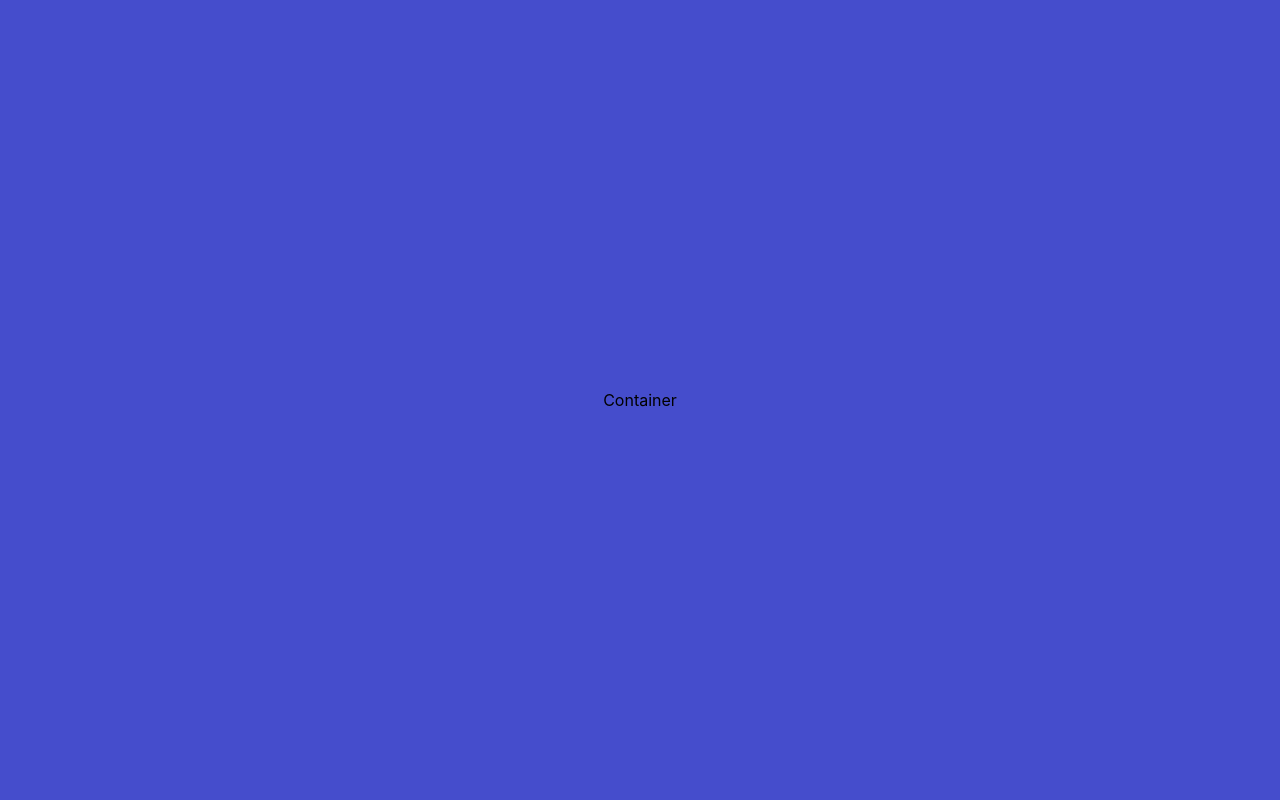
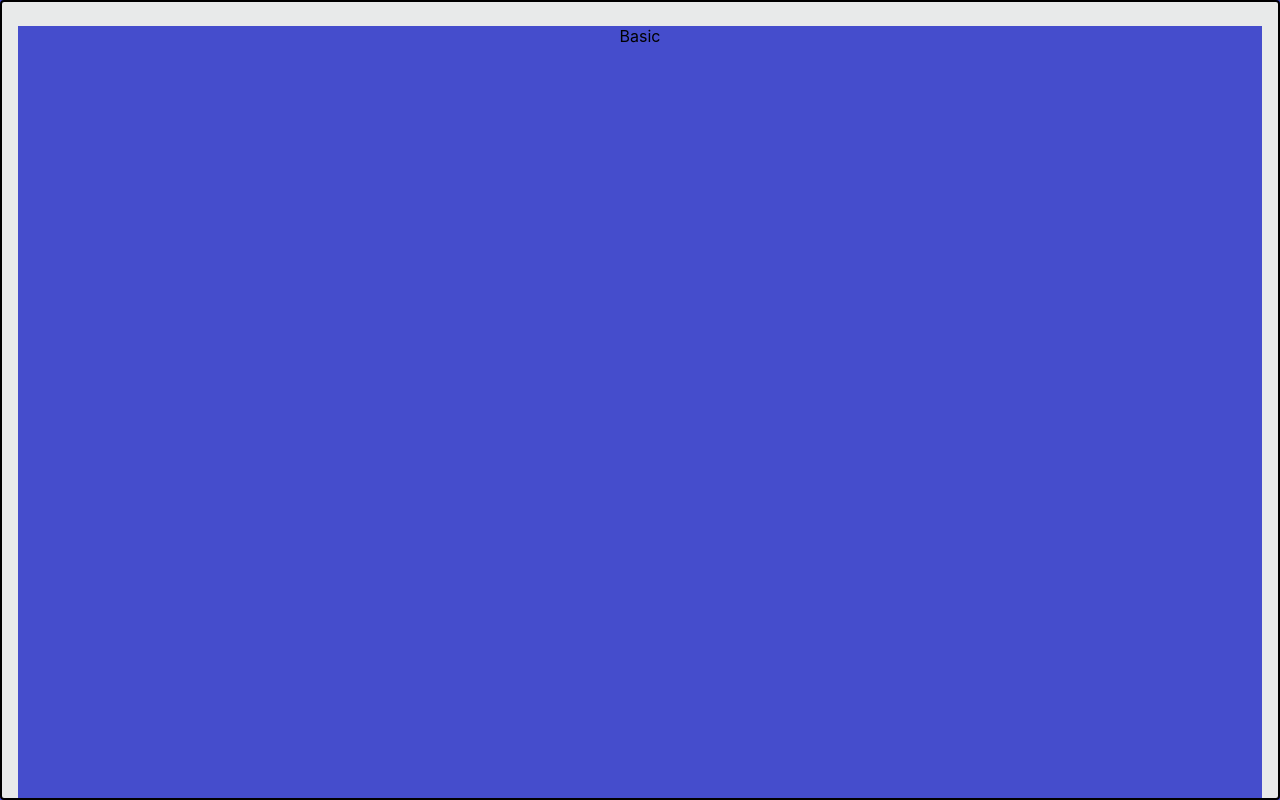
Before and after one commit to Breck37/breckulator, a React (Create React App) app: page / in a window 1280 px wide. Built offline with nearby package versions, Linux system fonts and the light colour scheme.

Commit message:
init: Calculator/Basic, Container

```diff
--- /dev/null
+++ b/src/components/Calculator/BasicCalculator.tsx
@@ -0,0 +1,12 @@
+import React from 'react'
+import '../../styles/calculator.scss';
+
+const BasicCalculator = () => {
+    return (
+        <div className="inner-calculator  basic">
+            Basic
+        </div>
+    )
+}
+
+export default BasicCalculator;
--- a/src/components/Calculator/Calculator.tsx
+++ b/src/components/Calculator/Calculator.tsx
@@ -1,11 +1,14 @@
-import React from 'react'
+import React from "react";
+import BasicCalculator from "./BasicCalculator";
 
 const Calculator = () => {
-    return (
-        <div>
-            Calculator
-        </div>
-    )
-}
+  return (
+    <div className="calculator-container">
+      <div className="calculator-main">
+        <BasicCalculator />
+      </div>
+    </div>
+  );
+};
 
 export default Calculator;
--- a/src/layout/Container.tsx
+++ b/src/layout/Container.tsx
@@ -7,7 +7,7 @@ interface Props {
 
 const Container = ({ children }: Props) => (
     <div className="container">
-        Container
+        {children}
     </div>
 )
 
```
